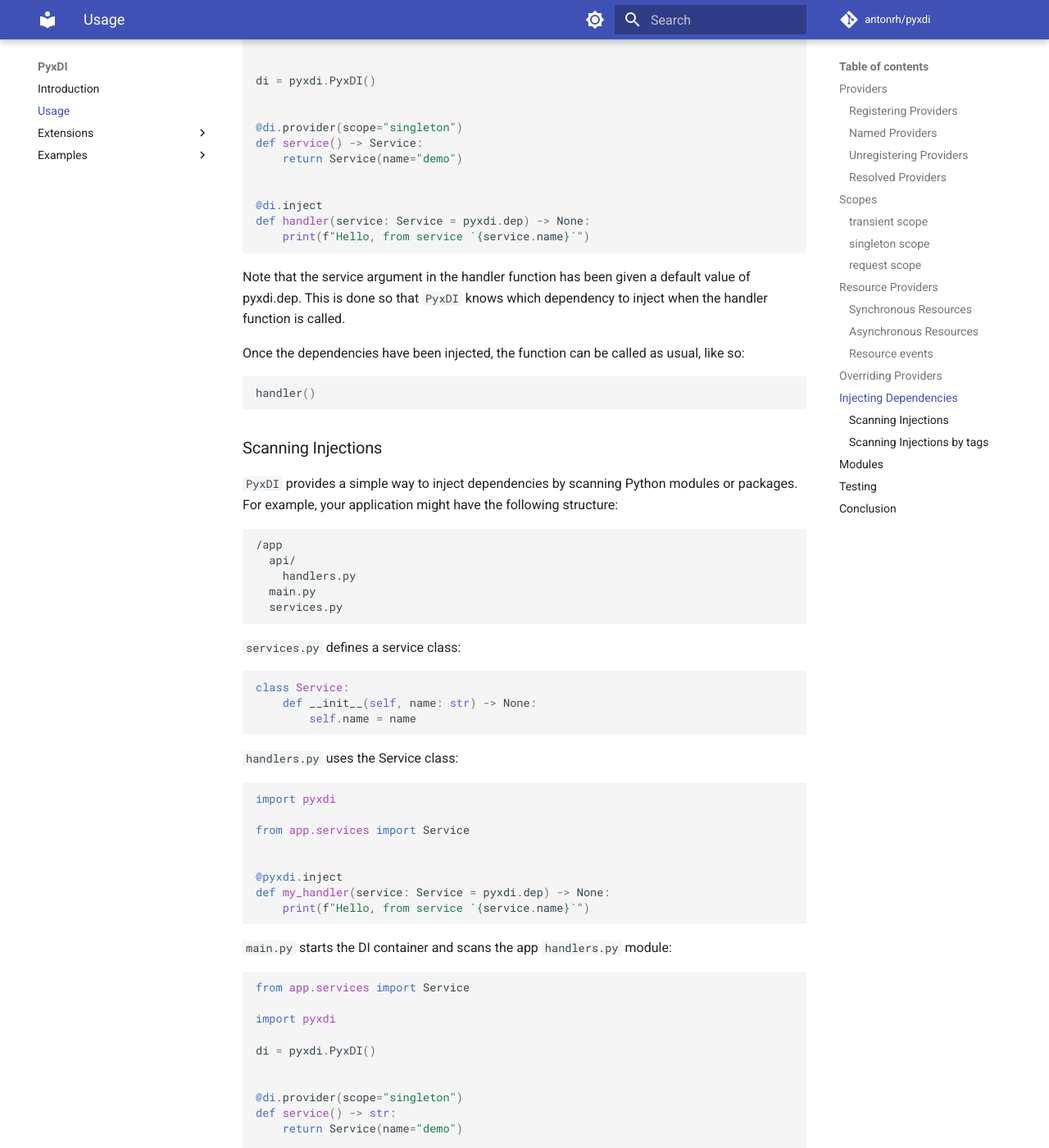
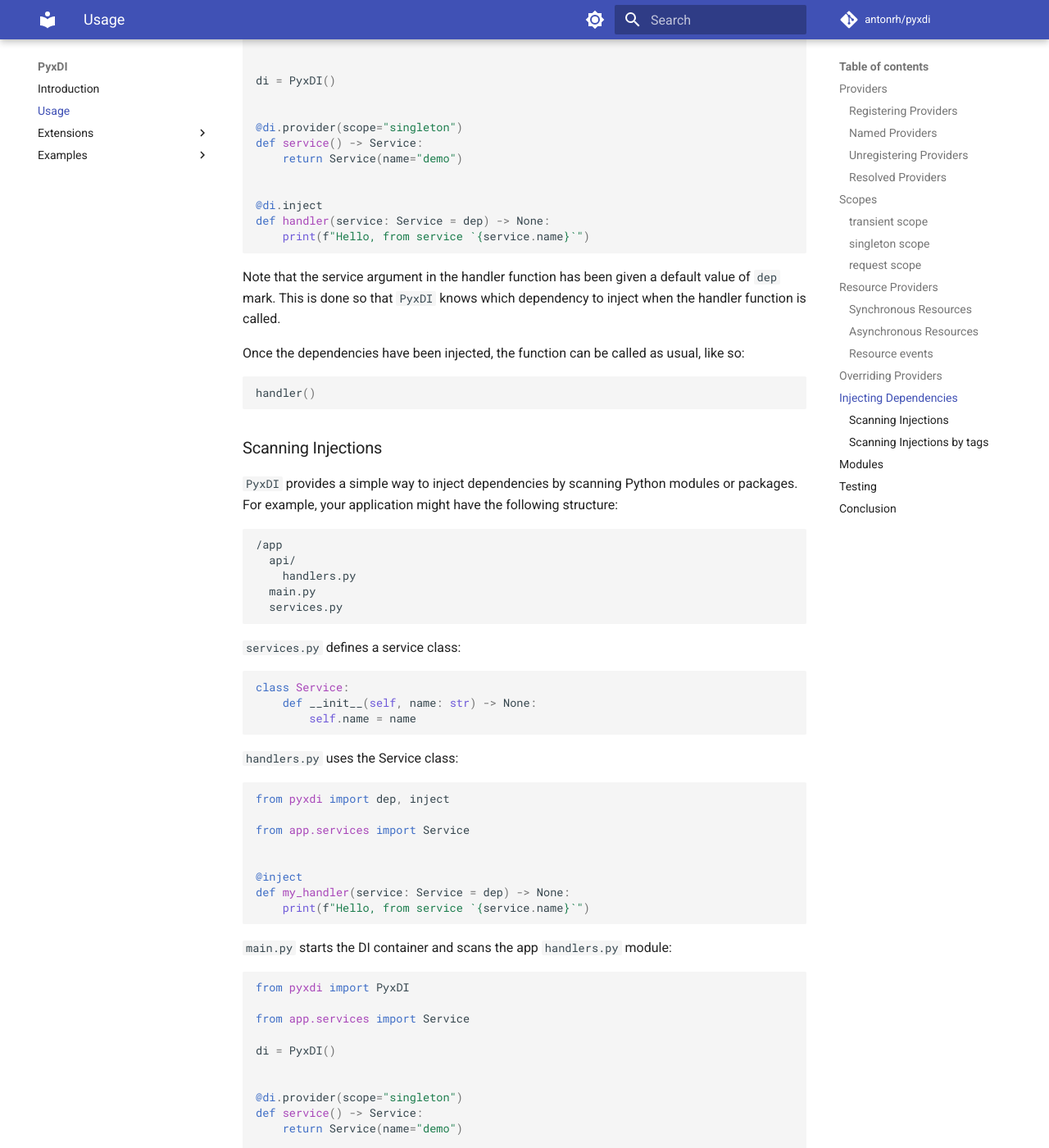
Before and after one commit to antonrh/anydi, an MkDocs documentation site: the page built from docs/usage.md, in a window 1280 px wide and 1400 px high, scrolled down 9374 px. Shown: the whole window at 82% size. Built offline with MkDocs 1.6.1 and Material for MkDocs 9.7.7, drawn with Linux system fonts in a browser that asks for light colours; comment, search, counter and statistics services are not loaded; some of the changed text lies outside the part shown.

Commit message:
Update pyxdi imports

````diff
--- a/docs/usage.md
+++ b/docs/usage.md
@@ -11,9 +11,9 @@ To register a provider, you can use the `register_provider` method of the `PyxDI
 three arguments: the type of the object to be provided, the provider function or class, and an scope.
 
 ```python
-import pyxdi
+from pyxdi import PyxDI
 
-di = pyxdi.PyxDI()
+di = PyxDI()
 
 
 def message() -> str:
@@ -28,9 +28,9 @@ assert di.get_instance(str) == "Hello, world!"
 Alternatively, you can use the provider decorator to register a provider function. The decorator takes care of registering the provider with `PyxDI`.
 
 ```python
-import pyxdi
+from pyxdi import PyxDI
 
-di = pyxdi.PyxDI()
+di = PyxDI()
 
 
 @di.provider(scope="singleton")
@@ -48,26 +48,26 @@ Sometimes, it's useful to register multiple providers for the same type. For exa
 ```python
 from typing import Annotated
 
-import pyxdi
+from pyxdi import Named, PyxDI
 
-di = pyxdi.PyxDI()
+di = PyxDI()
 
 
 @di.provider(scope="singleton")
-def message1() -> Annotated[str, pyxdi.Named("message1")]:
+def message1() -> Annotated[str, Named("message1")]:
     return "Message1"
 
 
 @di.provider(scope="singleton")
-def message2() -> Annotated[str, pyxdi.Named("message2")]:
+def message2() -> Annotated[str, Named("message2")]:
     return "Message2"
 
 
-assert di.get_instance(Annotated[str, pyxdi.Named("message1")]) == "Message1"
-assert di.get_instance(Annotated[str, pyxdi.Named("message2")]) == "Message2"
+assert di.get_instance(Annotated[str, Named("message1")]) == "Message1"
+assert di.get_instance(Annotated[str, Named("message2")]) == "Message2"
 ```
 
-In this code example, we define two providers, `message1` and `message2`, each returning a different message. The Annotated type hint with `pyxdi.Named` allows you to specify which provider to retrieve based on the name provided within the annotation.
+In this code example, we define two providers, `message1` and `message2`, each returning a different message. The Annotated type hint with `Named` allows you to specify which provider to retrieve based on the name provided within the annotation.
 
 
 ### Unregistering Providers
@@ -76,9 +76,9 @@ To unregister a provider, you can use the `unregister_provider` method of the `P
 interface of the dependency to be unregistered.
 
 ```python
-import pyxdi
+from pyxdi import PyxDI
 
-di = pyxdi.PyxDI()
+di = PyxDI()
 
 
 @di.provider(scope="singleton")
@@ -99,9 +99,9 @@ To check if a registered provider has a resolved instance, you can use the `has_
 This method takes the interface of the dependency to be checked.
 
 ```python
-import pyxdi
+from pyxdi import PyxDI
 
-di = pyxdi.PyxDI()
+di = PyxDI()
 
 
 @di.provider(scope="singleton")
@@ -124,9 +124,9 @@ assert not di.has_instance(str)
 To reset a provider instance, you can use the `reset_instance` method of the PyxDI instance. This method takes the interface of the dependency to be reset. Alternatively, you can reset all instances with the `reset` method.
 
 ```python
-import pyxdi
+from pyxdi import PyxDI
 
-di = pyxdi.PyxDI()
+di = PyxDI()
 di.register_provider(str, lambda: "Hello, world!", scope="singleton")
 di.register_provider(int, lambda: 100, scope="singleton")
 
@@ -162,9 +162,9 @@ Providers with transient scope create a new instance of the object each time it'
 ```python
 import random
 
-import pyxdi
+from pyxdi import PyxDI
 
-di = pyxdi.PyxDI()
+di = PyxDI()
 
 
 @di.provider(scope="transient")
@@ -180,15 +180,15 @@ print(di.get_instance(str))  # will print random message
 Providers with singleton scope create a single instance of the object and return it every time it's requested.
 
 ```python
-import pyxdi
+from pyxdi import PyxDI
+
 
 class Service:
     def __init__(self, name: str) -> None:
         self.name = name
 
 
-di = pyxdi.PyxDI()
-
+di = PyxDI()
 
 
 @di.provider(scope="singleton")
@@ -204,7 +204,7 @@ assert di.get_instance(Service) == di.get_instance(Service)
 Providers with request scope create an instance of the object for each request. The instance is only available within the context of the request.
 
 ```python
-import pyxdi
+from pyxdi import PyxDI
 
 
 class Request:
@@ -212,7 +212,7 @@ class Request:
         self.path = path
 
 
-di = pyxdi.PyxDI()
+di = PyxDI()
 
 
 @di.provider(scope="request")
@@ -229,9 +229,9 @@ di.get_instance(Request)  # this will raise LookupError
 or using asynchronous request context:
 
 ```python
-import pyxdi
+from pyxdi import PyxDI
 
-di = pyxdi.PyxDI()
+di = PyxDI()
 
 
 @di.provider(scope="request")
@@ -255,7 +255,7 @@ Here is an example of a synchronous resource provider that manages the lifecycle
 ```python
 import typing as t
 
-import pyxdi
+from pyxdi import PyxDI
 
 
 class Resource:
@@ -269,7 +269,7 @@ class Resource:
         print("close resource")
 
 
-di = pyxdi.PyxDI()
+di = PyxDI()
 
 
 @di.provider(scope="singleton")
@@ -297,7 +297,7 @@ Here is an example of an asynchronous resource provider that manages the lifecyc
 import asyncio
 import typing as t
 
-import pyxdi
+from pyxdi import PyxDI
 
 
 class Resource:
@@ -311,7 +311,7 @@ class Resource:
         print("close resource")
 
 
-di = pyxdi.PyxDI()
+di = PyxDI()
 
 
 @di.provider(scope="singleton")
@@ -342,7 +342,7 @@ Sometimes, it can be useful to split the process of initializing and managing th
 ```python
 import typing as t
 
-import pyxdi
+from pyxdi import PyxDI
 
 
 class Client:
@@ -357,7 +357,7 @@ class Client:
         self.closed = True
 
 
-di = pyxdi.PyxDI()
+di = PyxDI()
 
 
 @di.provider(scope="singleton")
@@ -401,9 +401,9 @@ Sometimes it's necessary to override a provider with a different implementation.
 For example, suppose you have registered a singleton provider for a string:
 
 ```python
-import pyxdi
+from pyxdi import PyxDI
 
-di = pyxdi.PyxDI()
+di = PyxDI()
 
 
 @di.provider(scope="singleton")
@@ -435,7 +435,7 @@ In order to use the dependencies that have been provided to the `PyxDI` containe
 Here's an example of how to use the `@di.inject` decorator:
 
 ```python
-import pyxdi
+from pyxdi import PyxDI, dep
 
 
 class Service:
@@ -443,7 +443,7 @@ class Service:
         self.name = name
 
 
-di = pyxdi.PyxDI()
+di = PyxDI()
 
 
 @di.provider(scope="singleton")
@@ -452,11 +452,11 @@ def service() -> Service:
 
 
 @di.inject
-def handler(service: Service = pyxdi.dep) -> None:
+def handler(service: Service = dep) -> None:
     print(f"Hello, from service `{service.name}`")
 ```
 
-Note that the service argument in the handler function has been given a default value of pyxdi.dep. This is done so that `PyxDI` knows which dependency to inject when the handler function is called.
+Note that the service argument in the handler function has been given a default value of `dep` mark. This is done so that `PyxDI` knows which dependency to inject when the handler function is called.
 
 Once the dependencies have been injected, the function can be called as usual, like so:
 
@@ -488,28 +488,28 @@ class Service:
 `handlers.py` uses the Service class:
 
 ```python
-import pyxdi
+from pyxdi import dep, inject
 
 from app.services import Service
 
 
-@pyxdi.inject
-def my_handler(service: Service = pyxdi.dep) -> None:
+@inject
+def my_handler(service: Service = dep) -> None:
     print(f"Hello, from service `{service.name}`")
 ```
 
 `main.py` starts the DI container and scans the app `handlers.py` module:
 
 ```python
+from pyxdi import PyxDI
+
 from app.services import Service
 
-import pyxdi
-
-di = pyxdi.PyxDI()
+di = PyxDI()
 
 
 @di.provider(scope="singleton")
-def service() -> str:
+def service() -> Service:
     return Service(name="demo")
 
 
@@ -521,16 +521,16 @@ di.start()
 di.close()
 ```
 
-The scan method takes a list of directory paths as an argument and recursively searches those directories for Python modules containing `@pyxdi.inject`-decorated functions or classes.
+The scan method takes a list of directory paths as an argument and recursively searches those directories for Python modules containing `@inject`-decorated functions or classes.
 
 ### Scanning Injections by tags
 
 You can also scan for providers or injectables in specific tags. To do so, you need to use the tags argument when registering providers or injectables. For example:
 
 ```python
-import pyxdi
+from pyxdi import PyxDI
 
-di = pyxdi.PyxDI()
+di = PyxDI()
 di.scan(["app.handlers"], tags=["tag1"])
 ```
 
@@ -545,7 +545,7 @@ A module is a class that extends the `pyxdi.Module` base class and contains the
 Here's an example how to create and register simple module:
 
 ```python
-import pyxdi
+from pyxdi import Module, PyxDI, provider
 
 
 class Repository:
@@ -557,16 +557,16 @@ class Service:
         self.repo = repo
 
 
-class AppModule(pyxdi.Module):
-    def configure(self, di: pyxdi.PyxDI) -> None:
+class AppModule(Module):
+    def configure(self, di: PyxDI) -> None:
         di.register_provider(Repository, lambda: Repository(), scope="singleton")
 
-    @pyxdi.provider(scope="singleton")
+    @provider(scope="singleton")
     def configure_service(self, repo: Repository) -> Service:
         return Service(repo=repo)
 
 
-di = pyxdi.PyxDI(modules=[AppModule()])
+di = PyxDI(modules=[AppModule()])
 
 # or
 # di.register_module(AppModule())
@@ -587,7 +587,7 @@ the overridden instance is used only within the context of the with block. Once
 ```python
 from unittest import mock
 
-import pyxdi
+from pyxdi import PyxDI, dep
 
 
 class Service:
@@ -598,7 +598,7 @@ class Service:
         return f"Hello, from `{self.name}` service!"
 
 
-di = pyxdi.PyxDI()
+di = PyxDI()
 
 
 @di.provider(scope="singleton")
@@ -607,7 +607,7 @@ def service() -> Service:
 
 
 @di.inject
-def hello_handler(service: Service = pyxdi.dep) -> str:
+def hello_handler(service: Service = dep) -> str:
     return service.say_hello()
 
 
--- a/pyproject.toml
+++ b/pyproject.toml
@@ -48,7 +48,7 @@ exclude = [
 
 [tool.ruff.isort]
 combine-as-imports = true
-forced-separate = ["tests"]
+forced-separate = ["tests", "app"]
 
 [tool.ruff.pydocstyle]
 convention = "google"
````
Also changed, not shown: docs/examples/basic.md (+13 -13 lines), docs/extensions/fastapi.md (+16 -14 lines), docs/index.md (+3 -3 lines), pyxdi/__init__.py (+11 -2 lines), 4 other files.
